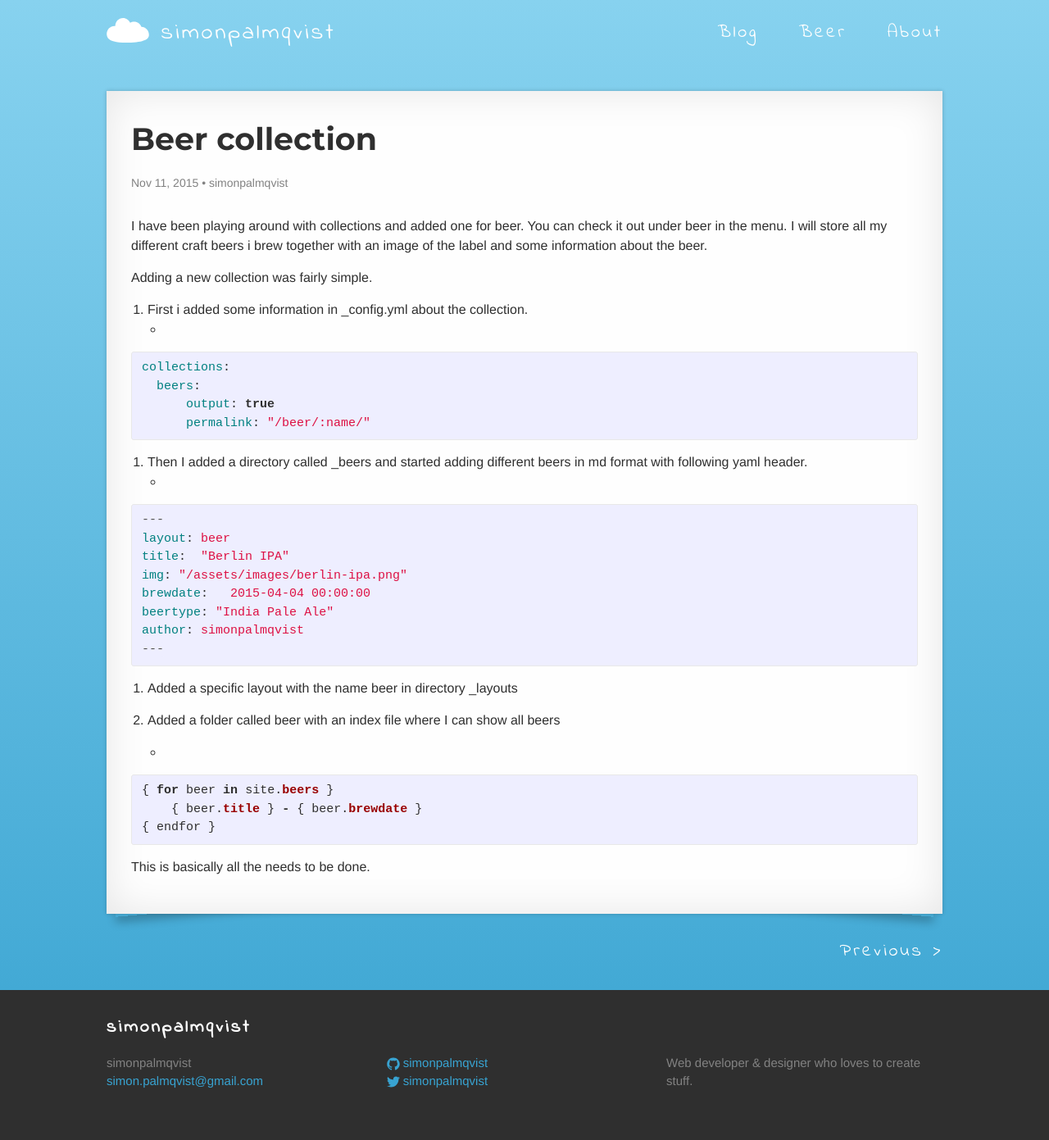
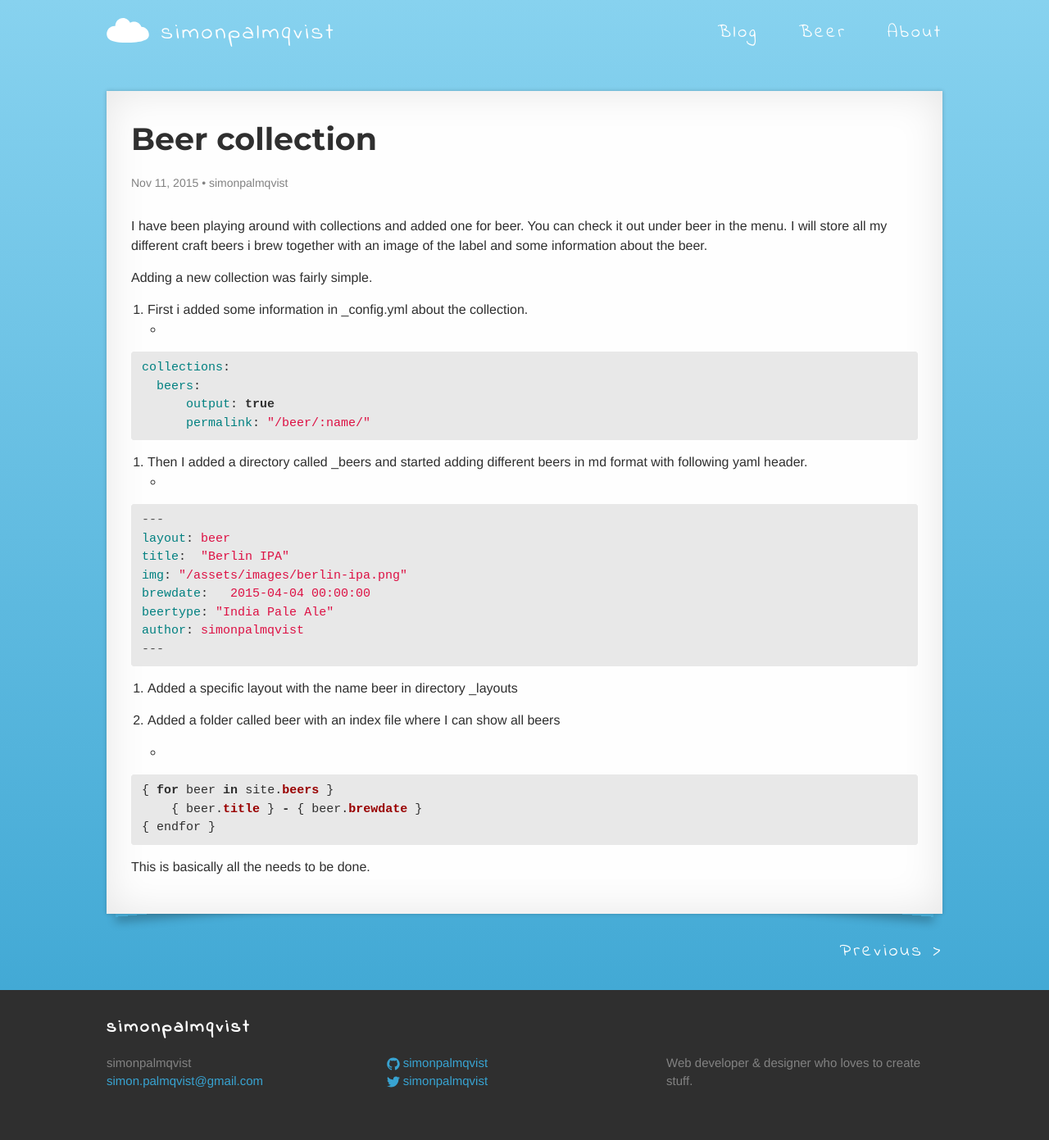
Before and after one commit to simonpalmqvist/old-page, a Jekyll site: the page built from _posts/2015-11-11-beer-collection.md, in a window 1280 px wide. Shown: the whole page at 82% size. Built offline with Jekyll 4.4.1, drawn with Linux system fonts in a browser that asks for light colours; nearby versions of some CDN libraries.

Commit message:
Changing color on code blocks.

```diff
--- a/_sass/_base.scss
+++ b/_sass/_base.scss
@@ -133,7 +133,7 @@ code {
     font-size: 15px;
     border: 1px solid $grey-color-light;
     border-radius: 3px;
-    background-color: #eef;
+    background-color: $grey-color-light;
 }
 
 code {
```
